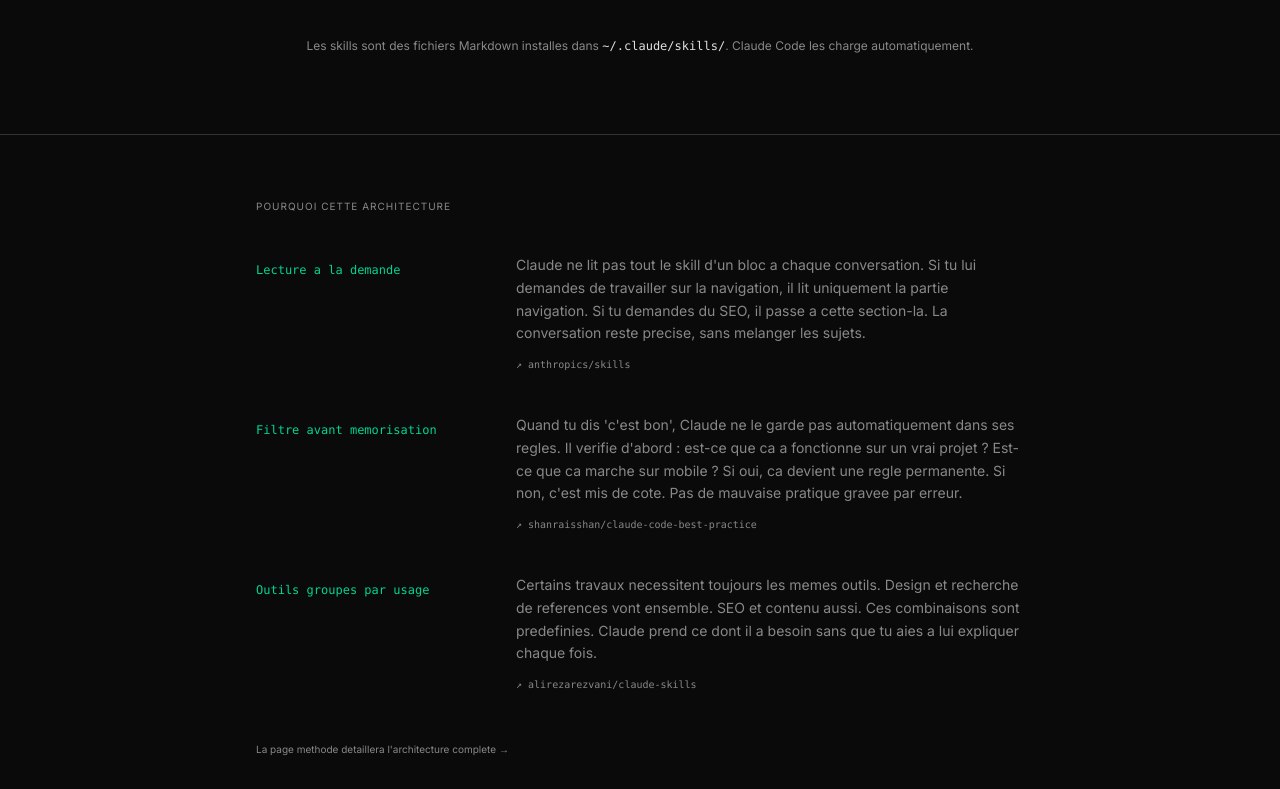
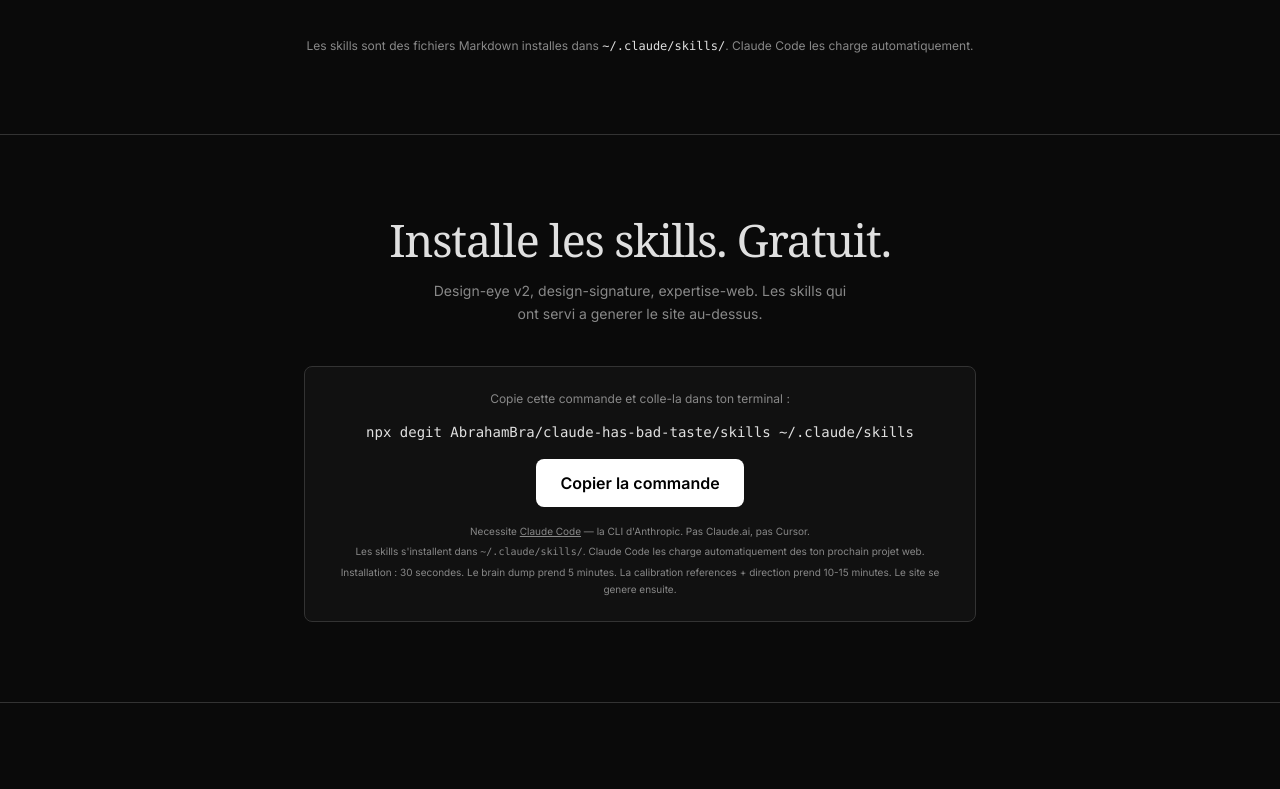
Before and after one commit to AbrahamBra/skill-lp, a Next.js app: page / in a window 1280 px wide. Shown: the part 6461-7250 px from the top of the page. Built offline with nearby package versions, Linux system fonts and the light colour scheme.

Commit message:
chore: remove 'Pourquoi cette architecture' section from homepage
Co-Authored-By: Claude Sonnet 4.6 <noreply@anthropic.com>

```diff
--- a/src/app/page.tsx
+++ b/src/app/page.tsx
@@ -307,54 +307,6 @@ export default function Home() {
         </p>
       </section>
 
-      {/* Pédagogie architecture */}
-      <section className="px-6 py-16 md:px-12 lg:px-20 border-t border-[var(--border)]">
-        <div className="max-w-3xl mx-auto">
-          <p className="text-[10px] uppercase tracking-widest text-[var(--text-muted)] mb-10">
-            Pourquoi cette architecture
-          </p>
-          <div className="space-y-10">
-            {[
-              {
-                concept: "Lecture a la demande",
-                why: "Claude ne lit pas tout le skill d'un bloc a chaque conversation. Si tu lui demandes de travailler sur la navigation, il lit uniquement la partie navigation. Si tu demandes du SEO, il passe a cette section-la. La conversation reste precise, sans melanger les sujets.",
-                source: { label: "anthropics/skills", url: "https://github.com/anthropics/skills" },
-              },
-              {
-                concept: "Filtre avant memorisation",
-                why: "Quand tu dis 'c'est bon', Claude ne le garde pas automatiquement dans ses regles. Il verifie d'abord : est-ce que ca a fonctionne sur un vrai projet ? Est-ce que ca marche sur mobile ? Si oui, ca devient une regle permanente. Si non, c'est mis de cote. Pas de mauvaise pratique gravee par erreur.",
-                source: { label: "shanraisshan/claude-code-best-practice", url: "https://github.com/shanraisshan/claude-code-best-practice" },
-              },
-              {
-                concept: "Outils groupes par usage",
-                why: "Certains travaux necessitent toujours les memes outils. Design et recherche de references vont ensemble. SEO et contenu aussi. Ces combinaisons sont predefinies. Claude prend ce dont il a besoin sans que tu aies a lui expliquer chaque fois.",
-                source: { label: "alirezarezvani/claude-skills", url: "https://github.com/alirezarezvani/claude-skills" },
-              },
-            ].map((item) => (
-              <div key={item.concept} className="grid grid-cols-1 md:grid-cols-[220px_1fr] gap-3 md:gap-10">
-                <div className="pt-0.5">
-                  <code className="text-xs font-mono text-emerald-400">{item.concept}</code>
-                </div>
-                <div>
-                  <p className="text-sm text-[var(--text-muted)] leading-relaxed">{item.why}</p>
-                  <a
-                    href={item.source.url}
-                    target="_blank"
-                    rel="noopener noreferrer"
-                    className="mt-3 inline-block text-[10px] font-mono text-[var(--text-muted)] hover:text-[var(--text)] transition-colors"
-                  >
-                    ↗ {item.source.label}
-                  </a>
-                </div>
-              </div>
-            ))}
-          </div>
-          <p className="mt-12 text-[10px] text-[var(--text-muted)]">
-            La page methode detaillera l'architecture complete →
-          </p>
-        </div>
-      </section>
-
       {/* Lead Magnet */}
       <section
         id="get"
```
